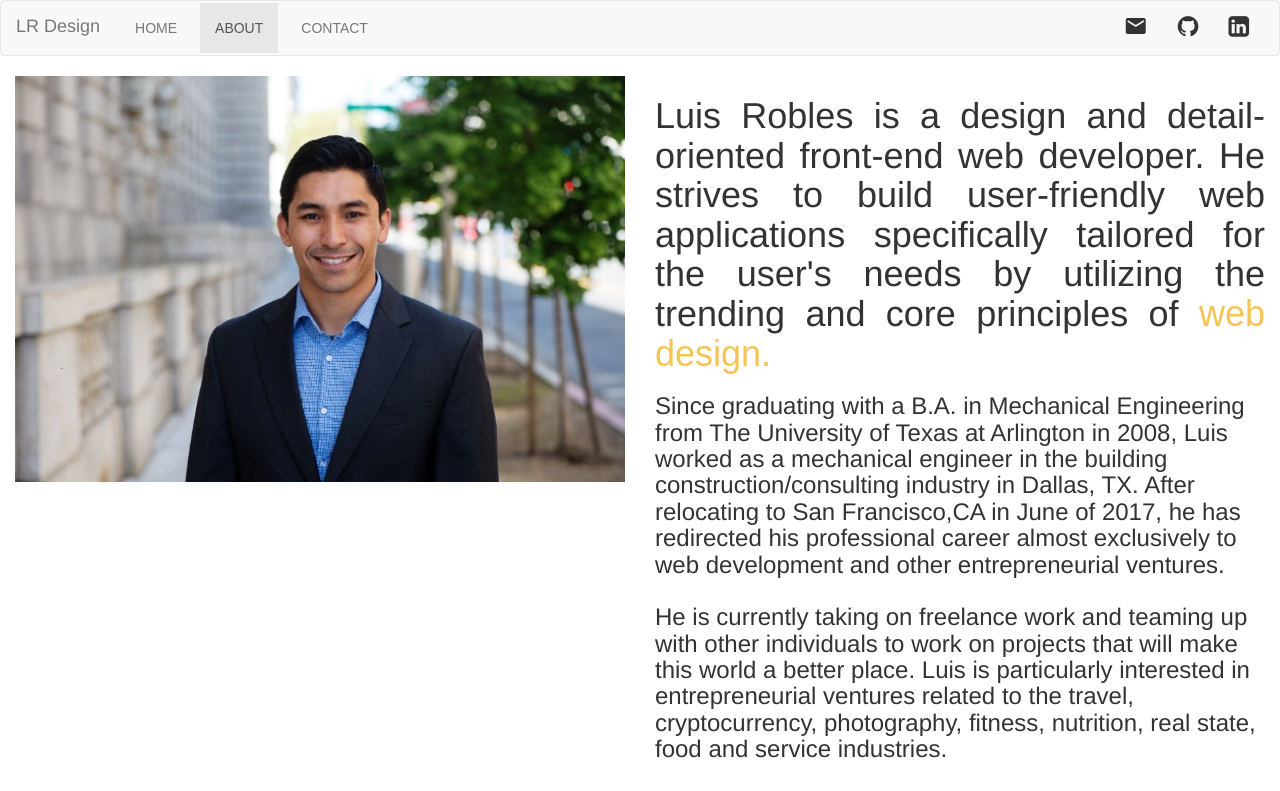
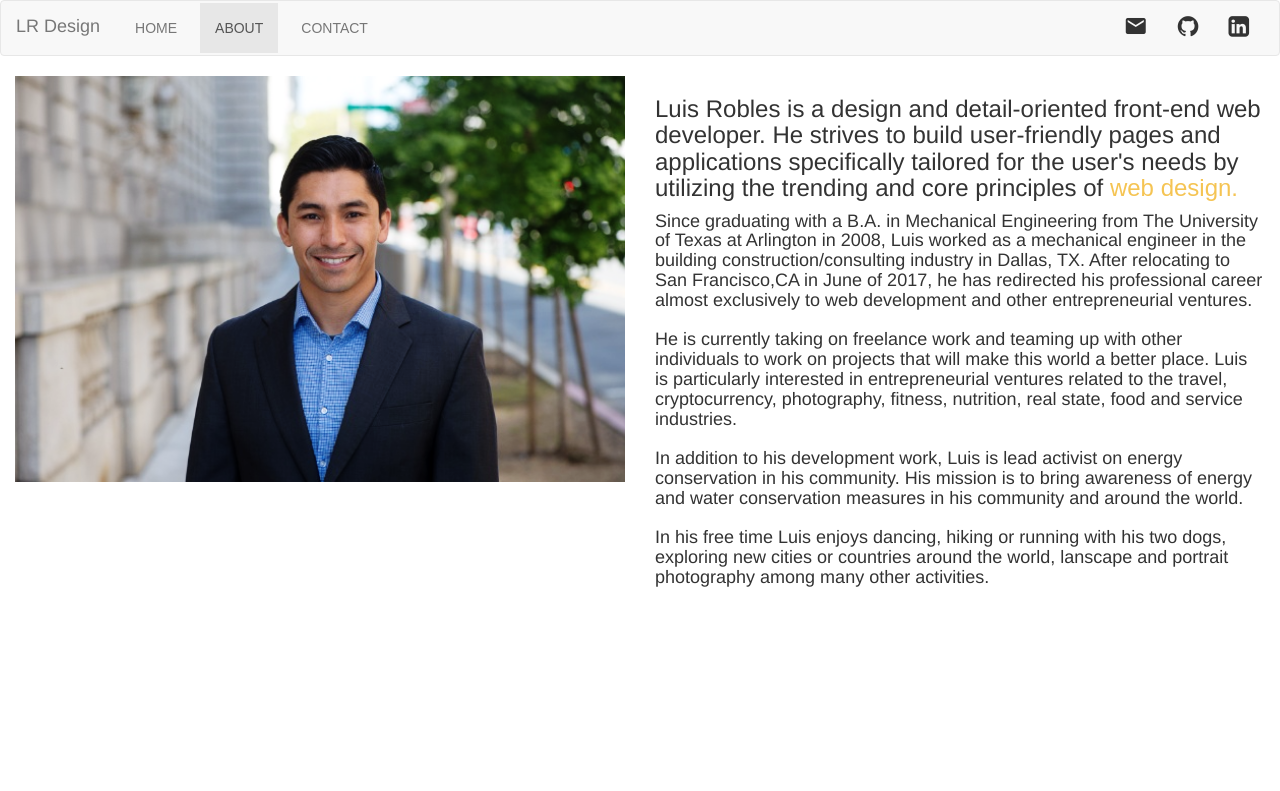
Before and after one commit to lfr4704/lfr4704.github.io, a plain HTML site: page index.html in a window 1280 px wide. Both pictures are taken after a click on the link "ABOUT". Shown: the top 791 px of the page. Drawn offline with nearby package versions, Linux system fonts and the light colour scheme; some packages are replaced by stand-ins of ours.

Commit message:
Add files via upload

```diff
--- a/index.html
+++ b/index.html
@@ -318,11 +318,11 @@ var uluru = {lat: 37.799485, lng: -122.425320};
             <div class="col-lg-6 col-sm-12">
               <div>
                 <div class="card-block">
-                  <h1 class="card-title">Luis Robles is a design and detail-oriented front-end web developer. He strives to build user-friendly web applications specifically tailored for the user's needs by utilizing the trending and core principles of <a href="https://www.webdesignerdepot.com/" target="_blank" class="yellow"> web design.</a></h1>
-                  <h3 class="card-text">Since graduating with a B.A. in Mechanical Engineering from The University of Texas at Arlington in 2008, Luis worked as a mechanical engineer in the building construction/consulting industry in Dallas, TX. After relocating to San Francisco,CA in June of 2017, he has redirected his professional career almost exclusively to web development and other entrepreneurial ventures.<br>
+                  <h3 class="card-title">Luis Robles is a design and detail-oriented front-end web developer. He strives to build user-friendly pages and applications specifically tailored for the user's needs by utilizing the trending and core principles of <a href="https://www.webdesignerdepot.com/" target="_blank" class="yellow"> web design.</a></h3>
+                  <h4 class="card-text">Since graduating with a B.A. in Mechanical Engineering from The University of Texas at Arlington in 2008, Luis worked as a mechanical engineer in the building construction/consulting industry in Dallas, TX. After relocating to San Francisco,CA in June of 2017, he has redirected his professional career almost exclusively to web development and other entrepreneurial ventures.<br>
                   <br>He is currently taking on freelance work and teaming up with other individuals to work on projects that will make this world a better place. Luis is particularly interested in entrepreneurial ventures related to the travel, cryptocurrency, photography, fitness, nutrition, real state, food and service industries.<br>
                   <br>In addition to his development work, Luis is lead activist on energy conservation in his community. His mission is to bring awareness of energy and water conservation measures in his community and around the world.<br>
-                  <br>In his free time Luis enjoys dancing, hiking or running with his two dogs, exploring new cities or countries around the world, lanscape and portrait photography among many other activities.<h3>
+                  <br>In his free time Luis enjoys dancing, hiking or running with his two dogs, exploring new cities or countries around the world, lanscape and portrait photography among many other activities.<h4>
                 </div>
               </div>
             </div>
```
